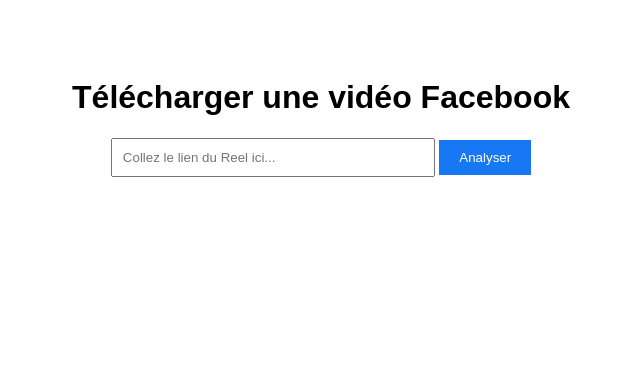
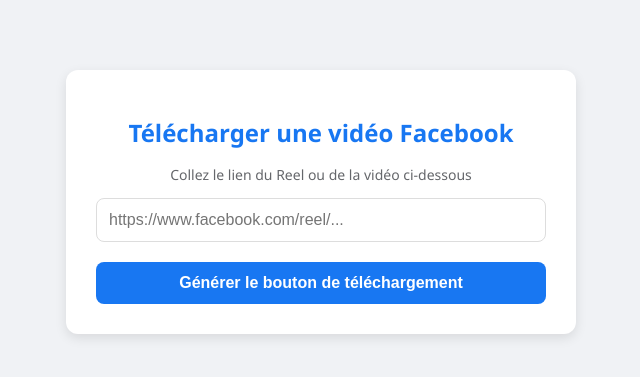
Before and after one commit to SIMOABBOUBI/telecharger-videos, a Flask app: page / in a window 1280 px wide. Shown: the top 377 px of the page, without its empty margins (319-959 px from the left). Run offline with Flask 3, Linux system fonts and the light colour scheme.

Commit message:
feat : telecharger le video automatiquement

```diff
--- a/app.py
+++ b/app.py
@@ -1,24 +1,59 @@
-from flask import Flask, render_template, request
+from flask import Flask, render_template, request, Response, stream_with_context
 import yt_dlp
+import requests
+
 
 app = Flask(__name__)
+
+def get_video_info(url):
+    """Extrait l'URL directe de la vidéo Facebook"""
+    ydl_opts = {
+        'format': 'best',
+        'quiet': True,
+        'no_warnings': True,
+    }
+    with yt_dlp.YoutubeDL(ydl_opts) as ydl:
+        try:
+            info = ydl.extract_info(url, download=False)
+            return info.get('url'), info.get('title', 'video_fb')
+        except Exception:
+            return None, None
 
 @app.route('/', methods=['GET', 'POST'])
 def index():
     video_url = None
     error = None
-
     if request.method == 'POST':
         url = request.form.get('url')
-        try:
-            ydl_opts = {'format': 'best', 'quiet': True}
-            with yt_dlp.YoutubeDL(ydl_opts) as ydl:
-                info = ydl.extract_info(url, download=False)
-                video_url = info.get('url')
-        except Exception as e:
-            error = "Impossible de récupérer la vidéo. Vérifiez le lien."
+        direct_link, title = get_video_info(url)
+        if direct_link:
+            video_url = direct_link
+        else:
+            error = "Impossible de récupérer cette vidéo. Vérifiez le lien ou réessayez."
 
     return render_template('index.html', video_url=video_url, error=error)
 
+@app.route('/download')
+def download():
+    """Force le téléchargement du fichier au lieu de la lecture"""
+    video_url = request.args.get('url')
+    if not video_url:
+        return "URL manquante", 400
+
+    # On récupère le flux vidéo de Facebook
+    req = requests.get(video_url, stream=True)
+
+    # On définit les headers pour forcer le téléchargement
+    headers = {
+        'Content-Disposition': 'attachment; filename="video_facebook.mp4"',
+        'Content-Type': 'video/mp4'
+    }
+
+    # On renvoie le flux petit à petit (Streaming) pour ne pas saturer la RAM
+    return Response(
+        stream_with_context(req.iter_content(chunk_size=1024*1024)),
+        headers=headers
+    )
+
 if __name__ == '__main__':
-    app.run(debug=True)
+    app.run(debug=True, host='0.0.0.0', port=5000)
--- a/templates/index.html
+++ b/templates/index.html
@@ -1,34 +1,45 @@
 <!DOCTYPE html>
 <html lang="fr">
 <head>
+    <meta charset="UTF-8">
     <meta name="viewport" content="width=device-width, initial-scale=1.0">
-    <meta charset="UTF-8">
-    <title>FB Video Downloader</title>
+    <title>FB Reel Downloader</title>
     <style>
-        body { font-family: sans-serif; text-align: center; padding-top: 50px; }
-        input { width: 300px; padding: 10px; }
-        button { padding: 10px 20px; cursor: pointer; background: #1877f2; color: white; border: none; }
-        .result { margin-top: 30px; }
-        .download-btn { background: green; text-decoration: none; padding: 10px; color: white; display: inline-block; }
+        body { font-family: 'Segoe UI', Tahoma, Geneva, Verdana, sans-serif; background-color: #f0f2f5; display: flex; flex-direction: column; align-items: center; padding: 20px; margin: 0; }
+        .container { background: white; padding: 30px; border-radius: 12px; box-shadow: 0 4px 12px rgba(0,0,0,0.1); width: 100%; max-width: 450px; text-align: center; margin-top: 50px; }
+        h1 { color: #1877f2; font-size: 24px; }
+        input[type="text"] { width: 100%; padding: 12px; border: 1px solid #ddd; border-radius: 8px; box-sizing: border-box; margin-bottom: 20px; font-size: 16px; }
+        button { background-color: #1877f2; color: white; border: none; padding: 12px 24px; border-radius: 8px; font-weight: bold; cursor: pointer; width: 100%; font-size: 16px; }
+        button:hover { background-color: #166fe5; }
+        .result { margin-top: 30px; border-top: 1px solid #eee; padding-top: 20px; }
+        .download-btn { display: inline-block; background-color: #42b72a; color: white; text-decoration: none; padding: 15px 25px; border-radius: 8px; font-weight: bold; width: 100%; box-sizing: border-box; }
+        .error { color: #e41e3f; margin-top: 20px; font-weight: bold; }
+        p { color: #65676b; font-size: 14px; }
     </style>
 </head>
 <body>
-<h1>Télécharger une vidéo Facebook</h1>
-<form method="POST">
-    <input type="text" name="url" placeholder="Collez le lien du Reel ici..." required>
-    <button type="submit">Analyser</button>
-</form>
 
-{% if video_url %}
-<div class="result">
-    <p>✅ Vidéo trouvée !</p>
-    <a href="{{ video_url }}" target="_blank" class="download-btn">Cliquez ici pour télécharger / ouvrir</a>
-    <p><small>(Faites clic-droit > Enregistrer sous si la vidéo s'ouvre simplement)</small></p>
+<div class="container">
+    <h1>Télécharger une vidéo Facebook </h1>
+    <p>Collez le lien du Reel ou de la vidéo ci-dessous</p>
+
+    <form method="POST">
+        <input type="text" name="url" placeholder="https://www.facebook.com/reel/..." required>
+        <button type="submit">Générer le bouton de téléchargement</button>
+    </form>
+
+    {% if error %}
+    <p class="error">{{ error }}</p>
+    {% endif %}
+
+    {% if video_url %}
+    <div class="result">
+        <p>✅ Vidéo prête !</p>
+        <a href="/download?url={{ video_url|urlencode }}" class="download-btn">TÉLÉCHARGER LA VIDÉO</a>
+        <p style="margin-top: 15px;">Le téléchargement démarrera automatiquement.</p>
+    </div>
+    {% endif %}
 </div>
-{% endif %}
 
-{% if error %}
-<p style="color: red;">{{ error }}</p>
-{% endif %}
 </body>
 </html>
```
